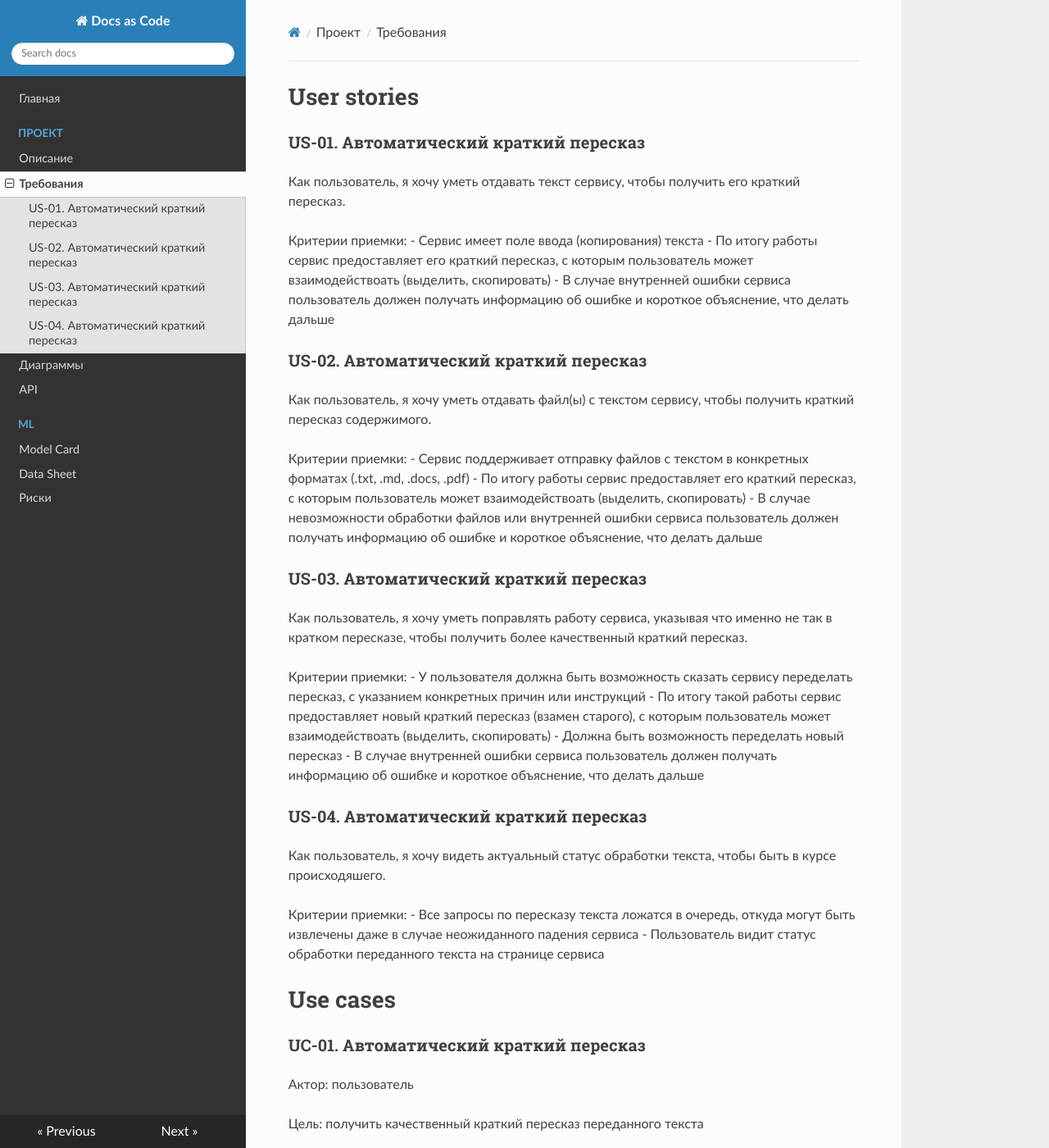
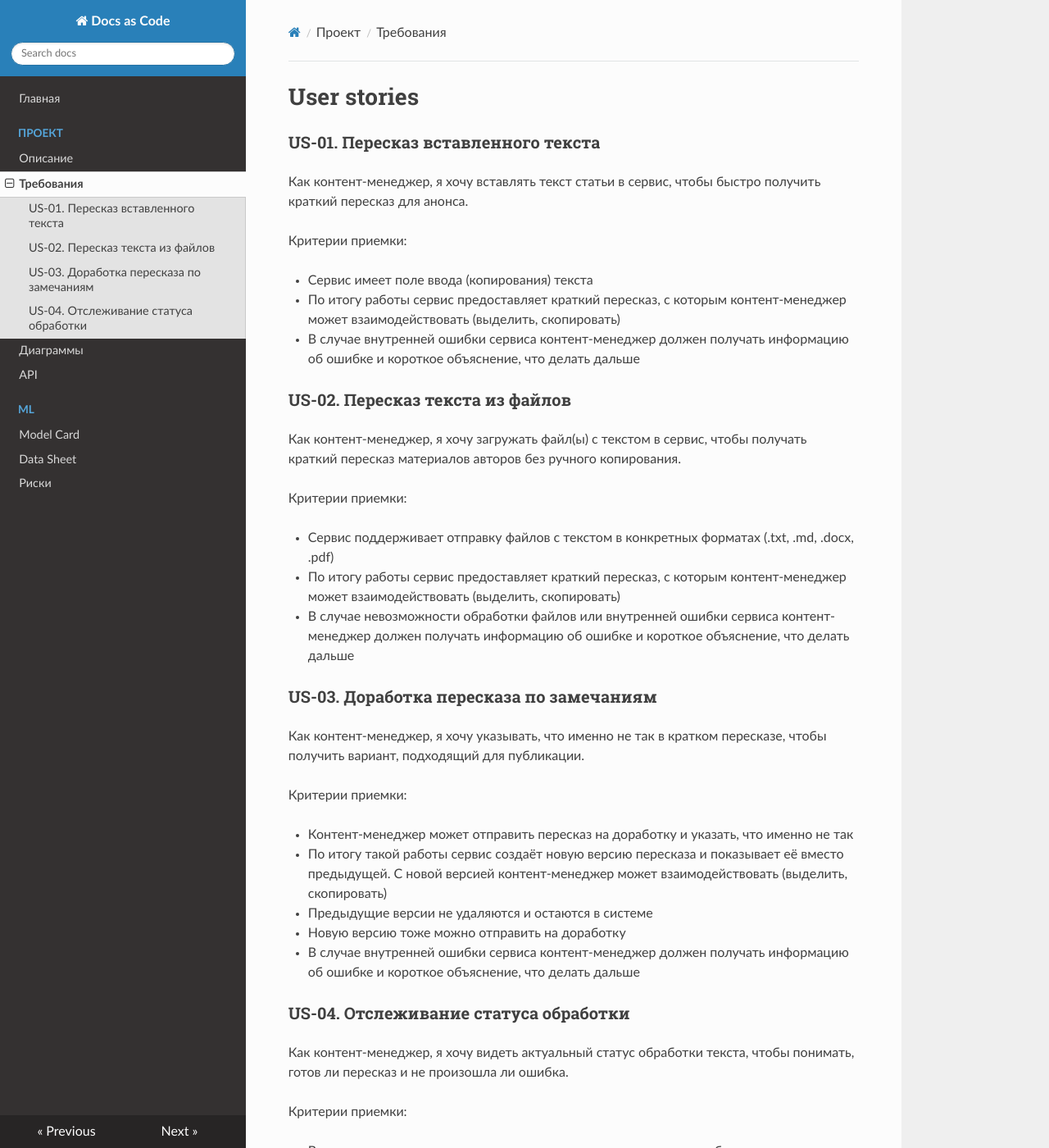
Before and after one commit to Boroda-v-goroshek/docs-as-code, an MkDocs documentation site: the page built from docs/project/requirements.md, in a window 1280 px wide and 1400 px high. Shown: the whole window at 82% size. Built offline with MkDocs 1.6.1, drawn with Linux system fonts in a browser that asks for light colours; nearby versions of some CDN libraries; some of the changed text lies outside the part shown.

Commit message:
fix: project

```diff
--- a/docs/project/requirements.md
+++ b/docs/project/requirements.md
@@ -1,65 +1,70 @@
 # User stories
 
-### US-01. Автоматический краткий пересказ
+### US-01. Пересказ вставленного текста
 
-Как пользователь, я хочу уметь отдавать текст сервису, чтобы получить его краткий пересказ.
+Как контент-менеджер, я хочу вставлять текст статьи в сервис, чтобы быстро получить краткий пересказ для анонса.
 
 Критерии приемки:
+
 - Сервис имеет поле ввода (копирования) текста
-- По итогу работы сервис предоставляет его краткий пересказ, с которым пользователь может взаимодействоать (выделить, скопировать)
-- В случае внутренней ошибки сервиса пользователь должен получать информацию об ошибке и короткое объяснение, что делать дальше
+- По итогу работы сервис предоставляет краткий пересказ, с которым контент-менеджер может взаимодействовать (выделить, скопировать)
+- В случае внутренней ошибки сервиса контент-менеджер должен получать информацию об ошибке и короткое объяснение, что делать дальше
 
-### US-02. Автоматический краткий пересказ
+### US-02. Пересказ текста из файлов
 
-Как пользователь, я хочу уметь отдавать файл(ы) с текстом сервису, чтобы получить краткий пересказ содержимого.
+Как контент-менеджер, я хочу загружать файл(ы) с текстом в сервис, чтобы получать краткий пересказ материалов авторов без ручного копирования.
 
 Критерии приемки:
-- Сервис поддерживает отправку файлов с текстом в конкретных форматах (.txt, .md, .docs, .pdf)
-- По итогу работы сервис предоставляет его краткий пересказ, с которым пользователь может взаимодействоать (выделить, скопировать)
-- В случае невозможности обработки файлов или внутренней ошибки сервиса пользователь должен получать информацию об ошибке и короткое объяснение, что делать дальше
 
-### US-03. Автоматический краткий пересказ
+- Сервис поддерживает отправку файлов с текстом в конкретных форматах (.txt, .md, .docx, .pdf)
+- По итогу работы сервис предоставляет краткий пересказ, с которым контент-менеджер может взаимодействовать (выделить, скопировать)
+- В случае невозможности обработки файлов или внутренней ошибки сервиса контент-менеджер должен получать информацию об ошибке и короткое объяснение, что делать дальше
 
-Как пользователь, я хочу уметь поправлять работу сервиса, указывая что именно не так в кратком пересказе, чтобы получить более качественный краткий пересказ.
+### US-03. Доработка пересказа по замечаниям
+
+Как контент-менеджер, я хочу указывать, что именно не так в кратком пересказе, чтобы получить вариант, подходящий для публикации.
 
 Критерии приемки:
-- У пользователя должна быть возможность сказать сервису переделать пересказ, с указанием конкретных причин или инструкций
-- По итогу такой работы сервис предоставляет новый краткий пересказ (взамен старого), с которым пользователь может взаимодействоать (выделить, скопировать)
-- Должна быть возможность переделать новый пересказ
-- В случае внутренней ошибки сервиса пользователь должен получать информацию об ошибке и короткое объяснение, что делать дальше
 
-### US-04. Автоматический краткий пересказ
+- Контент-менеджер может отправить пересказ на доработку и указать, что именно не так
+- По итогу такой работы сервис создаёт новую версию пересказа и показывает её вместо предыдущей. С новой версией контент-менеджер может взаимодействовать (выделить, скопировать)
+- Предыдущие версии не удаляются и остаются в системе
+- Новую версию тоже можно отправить на доработку
+- В случае внутренней ошибки сервиса контент-менеджер должен получать информацию об ошибке и короткое объяснение, что делать дальше
 
-Как пользователь, я хочу видеть актуальный статус обработки текста, чтобы быть в курсе происходяшего.
+### US-04. Отслеживание статуса обработки
+
+Как контент-менеджер, я хочу видеть актуальный статус обработки текста, чтобы понимать, готов ли пересказ и не произошла ли ошибка.
 
 Критерии приемки:
+
 - Все запросы по пересказу текста ложатся в очередь, откуда могут быть извлечены даже в случае неожиданного падения сервиса
-- Пользователь видит статус обработки переданного текста на странице сервиса
+- Контент-менеджер видит статус обработки переданного текста на странице сервиса
 
 
 # Use cases
 
 ### UC-01. Автоматический краткий пересказ
 
-Актор: пользователь
+Актор: контент-менеджер
 
-Цель: получить качественный краткий пересказ переданного текста
+Цель: получить качественный краткий пересказ статьи для анонса
 
-Предусловие: пользователь вставил нужный текст в текстовое поле
+Предусловие: контент-менеджер вставил нужный текст в текстовое поле
 
 Основной сценарий:
 
-1. Пользователь отправляет текст.
+1. Контент-менеджер отправляет текст.
 2. Запрос на обработку ложится в очередь задач.
-3. Сервис достает запрос из очереди, получает текст и принимается за пересказ, показывая статус обработки пользователю.
+3. Сервис достает запрос из очереди, получает текст и принимается за пересказ, показывая статус обработки контент-менеджеру.
 4. ML-модель производит суммаризацию полученного текста.
-4. Система получает результат.
-5. Пользователь видит результат суммаризации.
+5. Система получает результат и сохраняет его как первую версию пересказа.
+6. Контент-менеджер видит результат суммаризации.
 
 Альтернативный сценарий:
 
-Если пользователя не устраивает полученный пересказ, он сообщает об этом сервису и
-описывает моменты, которые кажутся ему ошибочными. Сервис принимает переданные инструкции и обрабатывает текст заново, учитывая переданные инструкции.
+Если пересказ не подходит, контент-менеджер отправляет его на доработку и указывает, что именно не так.
+Сервис обрабатывает исходный текст заново с учётом этих инструкций и сохраняет результат как новую версию пересказа.
+Контент-менеджер видит новую версию вместо предыдущей, а предыдущая версия остаётся в системе.
 
-
-Результат: пользователь получает краткий пересказ, учитывающий его требования
+Результат: контент-менеджер получает краткий пересказ, учитывающий указанные замечания
```
Also changed, not shown: docs/project/diagrams.md (+9 -9 lines), docs/project/overview.md (+40 -15 lines).
